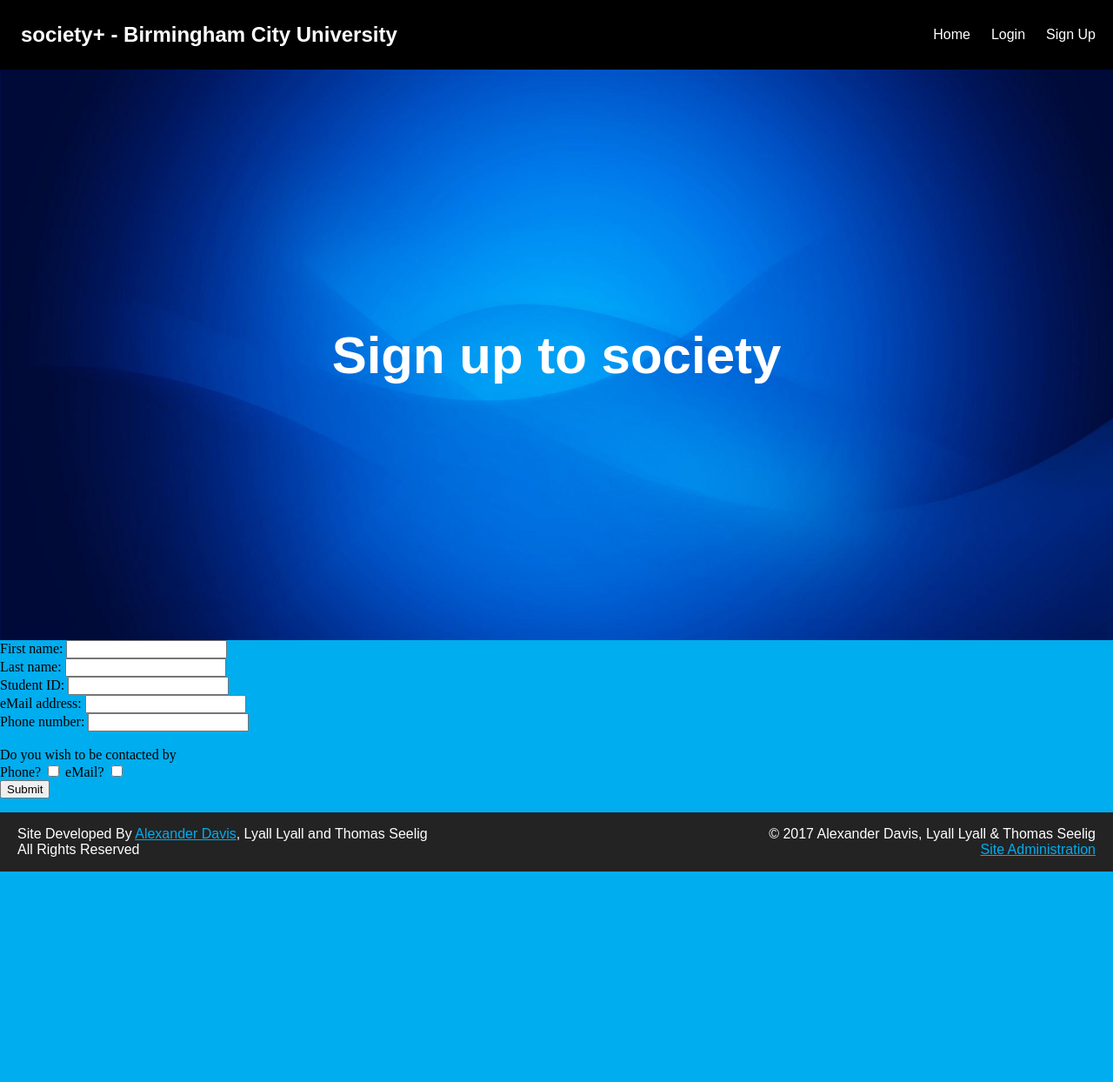
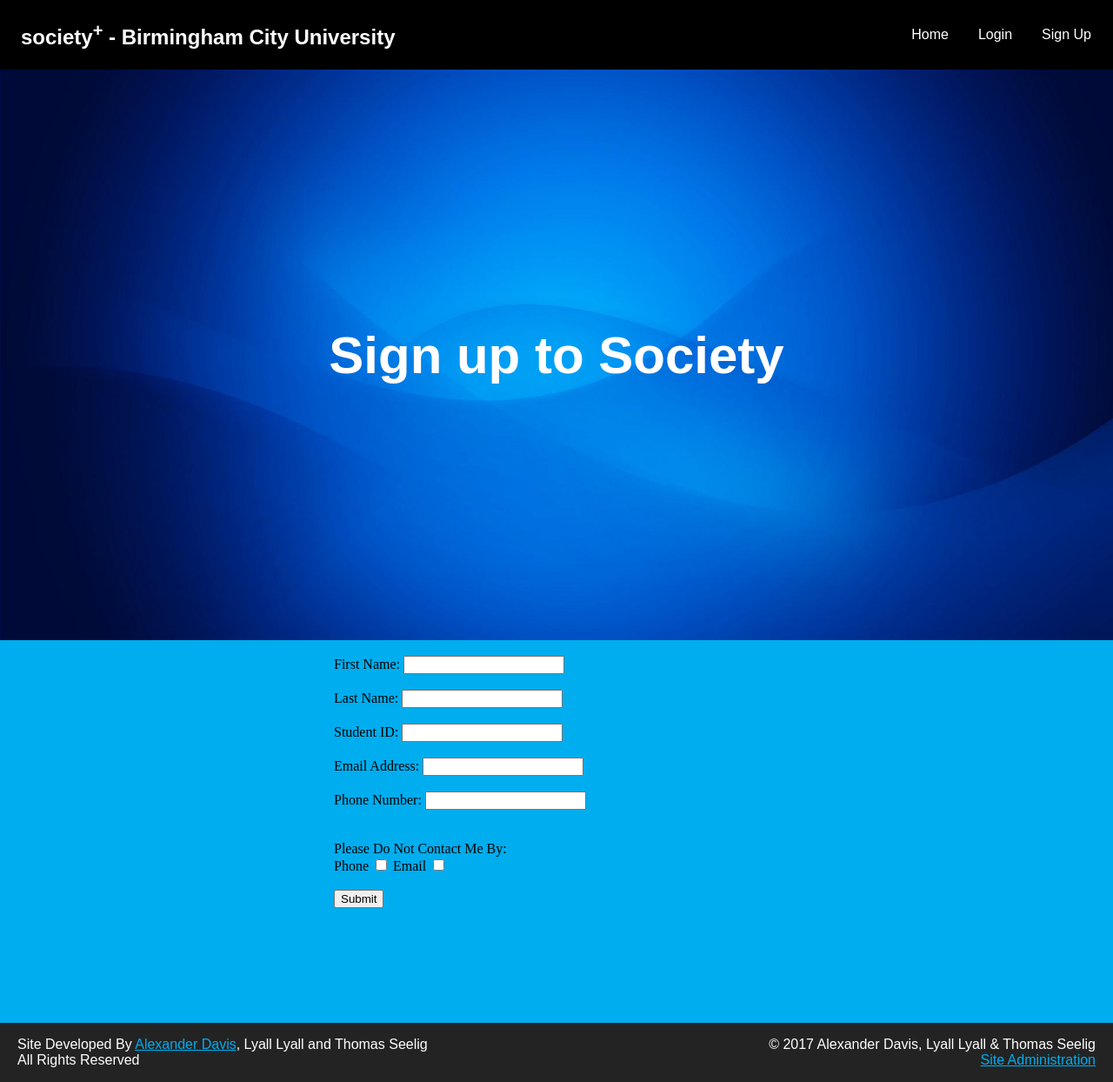
Before and after one commit to AlexanderEDavis/BrumHack6.0-SocietyPlus, a PHP site: page /signup.php in a window 1280 px wide. Shown: the whole page at 87% size. Before the commit the page ends 1002 px from the top, so only its background shows below. Run offline with PHP 8.4, Linux system fonts and the light colour scheme.

Commit message:
Finished Formatting

```diff
--- a/emailmess.php
+++ b/emailmess.php
@@ -6,7 +6,7 @@
 
   <body>
     <nav>
-      <h1>society+ - Birmingham City University</h1>
+      <h1>society<sup>+</sup> - Birmingham City University</h1>
       <?php
         include 'navigationadmin.php'
       ?>
--- a/footer.php
+++ b/footer.php
@@ -1,4 +1,5 @@
-<footer style="
+<section style="clear: both;">
+    <footer style="
     margin-right: 0px;height: 68px;">
         <div class="Provider-Left" style="float: left;text-align: left;margin-left: 20px;">
           <p>Site Developed By <a href="https://www.alexanderdavis.tech">Alexander Davis</a>, Lyall Lyall and Thomas Seelig<br>All Rights Reserved</p>
@@ -7,4 +8,5 @@
         <div class="copy-right" style="float: right;text-align: right;margin-right: 20px;">
           <p style="margin-bottom: 0px;">© 2017 Alexander Davis, Lyall Lyall &amp; Thomas Seelig</p><a href="login.php">Site Administration</a>
         </div>
-      </footer>
+    </footer>
+</section>
--- a/index.php
+++ b/index.php
@@ -8,7 +8,7 @@
 
   <body>
     <nav>
-      <h1>society+ - Birmingham City University</h1>
+      <h1>society<sup>+</sup> - Birmingham City University</h1>
       <?php
         include 'navigationvisit.php'
       ?>
--- a/members.php
+++ b/members.php
@@ -6,7 +6,7 @@
 
   <body>
     <nav>
-      <h1>society+ - Birmingham City University</h1>
+      <h1>society<sup>+</sup> - Birmingham City University</h1>
       <?php
         include 'navigationadmin.php'
       ?>
--- a/navigationadmin.php
+++ b/navigationadmin.php
@@ -1,4 +1,7 @@
 <ul style="float:right;">
   <li><a href="admin.php">Home</a></li>
+  <li><a href="about:blank">Edit Society Details</a></li>
+  <li><a href="about:blank">Members</a></li>
+  <li><a href="about:blank">Notifications</a></li>
   <li><a href="logout.php">Logout</a></li>
 </ul>
--- a/signup.php
+++ b/signup.php
@@ -6,7 +6,7 @@
 
   <body>
     <nav>
-      <h1>society+ - Birmingham City University</h1>
+      <h1>society<sup>+</sup> - Birmingham City University</h1>
       <?php
         include 'navigationvisit.php'
       ?>
@@ -14,20 +14,22 @@
 
     <section id="header">
         <div id="header-content">
-          <h1>Sign up to society</h1>
+          <h1>Sign up to Society</h1>
       </div>
     </section>
 
-    <section id="content">
+    <section id="content" style="float:right; width:70%; height:55%">
+    </br>
       <form>
-        First name: <input type="text" name="firstName"><br>
-        Last name: <input type="text" name="lastName"><br>
-        Student ID: <input type ="text" name="studentID"><br>
-        eMail address: <input type="text" name="emailAddress"><br>
-        Phone number: <input type="text" name="phoneNumber"><br>
-        <br>
-        Do you wish to be contacted by <br>
-        Phone? <input type="checkbox" name="contactPhone"> eMail? <input type="checkbox" name="contacteMail"><br>
+        First Name: <input type="text" name="firstName"></br></br>
+        Last Name: <input type="text" name="lastName"></br></br>
+        Student ID: <input type ="text" name="studentID"></br></br>
+        Email Address: <input type="text" name="emailAddress"></br></br>
+        Phone Number: <input type="text" name="phoneNumber"></br></br>
+        </br>
+        Please Do Not Contact Me By: </br>
+        Phone <input type="checkbox" name="contactPhone"> Email <input type="checkbox" name="contacteMail"></br>
+        </br>
         <input type="submit" value="Submit">
       </form>
     </section>
--- /dev/null
+++ b/socadmin.php
@@ -0,0 +1,3 @@
+  <li><a href="index.php">Home</a></li>
+  <li><a href="login.php">Login</a></li>
+  <li><a href="signup.php">Sign Up</a></li>
--- a/style/main.css
+++ b/style/main.css
@@ -14,6 +14,21 @@ html, body, section{
 
 ul{
   margin: 0px;
+}
+
+.adminmenu a:hover {
+  background-color: #ffffff;
+  color: #00adee
+}
+
+.adminmenu a{
+  color: white;
+  text-decoration: none;
+  padding: 5px;
+}
+
+.adminmenu{
+  font-family: sans-serif;
 }
 
 .container{
@@ -75,6 +90,7 @@ nav ul li:hover {
 nav ul a{
   color: white;
   text-decoration: none;
+  padding: 5px;
 }
 
 /* Header section */
```
Also changed, not shown: admin.php (+6 -4 lines), login.php (+5 -9 lines), images/Logo.png, 1 other file.
